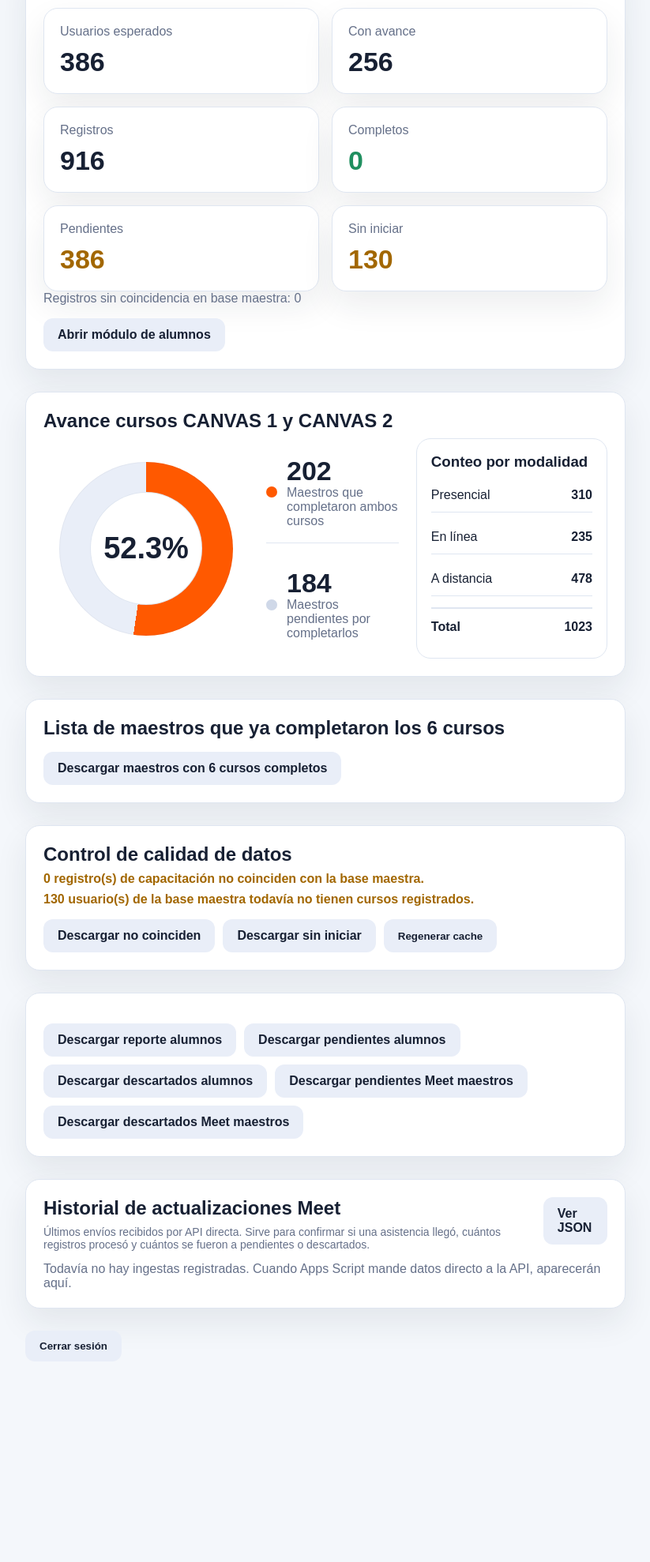
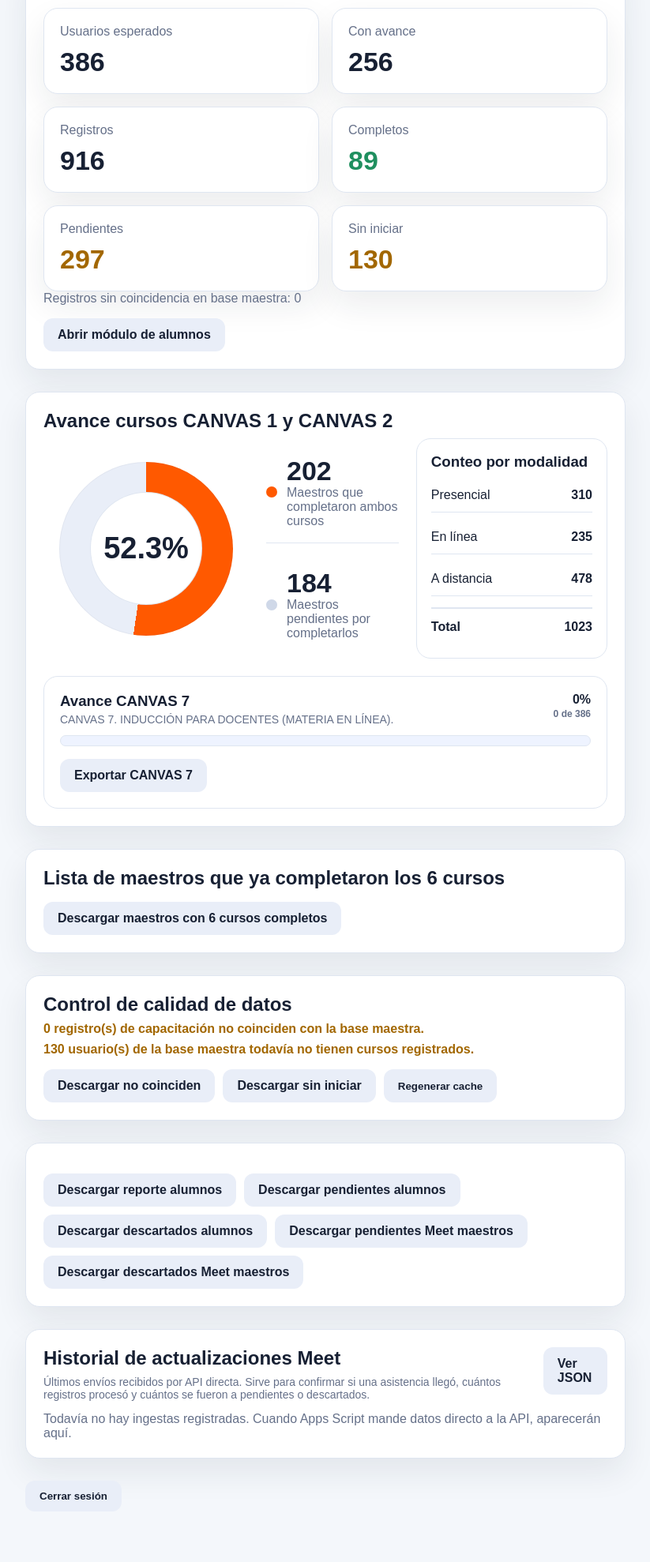
Before and after one commit to renauds25/reporte-canvas, a Flask app: page /admin/panel in a window 1280 px wide. Shown: the part 254-2232 px from the top of the page at 79% size, without its empty margins (228-1051 px from the left). Before the commit the page ends 1963 px from the top, so only its background shows below. Run offline with Flask 3, Linux system fonts and the light colour scheme; the visitor is signed in with stand-in values (Sample User, id 1); parts of the project's set-up code (start-up, migrations or seed data) failed here and were passed over.

Commit message:
Actualización canvas 7

```diff
--- a/app.py
+++ b/app.py
@@ -1974,7 +1974,12 @@ def build_report_for_tipo(tipo: str) -> dict[str, Any]:
             es_reporte_alumnos=True,
         )
 
-    return build_report(rows, users)
+    return build_report(
+        rows,
+        users,
+        cursos_requeridos=6,
+        cursos_para_completitud=CURSOS_OFICIALES[:6],
+    )
 
 
 def get_report_payload(
@@ -2321,10 +2326,13 @@ def build_report(
     cursos_requeridos: int | None = None,
     ultima_actualizacion_path: Path = CAPACITACIONES_PATH,
     es_reporte_alumnos: bool = False,
+    cursos_para_completitud: list[str] | None = None,
 ) -> dict[str, Any]:
     cursos_oficiales = cursos_oficiales or CURSOS_OFICIALES
     modalidades = modalidades or MODALIDADES
     cursos_requeridos = cursos_requeridos or len(cursos_oficiales)
+    cursos_para_completitud = cursos_para_completitud or cursos_oficiales[:cursos_requeridos]
+    cursos_completitud_norm = {norm(curso) for curso in cursos_para_completitud if norm(curso)}
 
     by_id, by_email, by_name = build_user_indexes(users)
 
@@ -2447,9 +2455,11 @@ def build_report(
     personas_lista = []
     for persona in personas.values():
         cursos_unicos = {curso["curso"] for curso in persona["cursos"]}
-        persona["total_cursos"] = len(cursos_unicos)
-        persona["completo"] = len(cursos_unicos) >= cursos_requeridos
-        persona["pendientes"] = max(0, cursos_requeridos - len(cursos_unicos))
+        cursos_unicos_norm = {norm(curso) for curso in cursos_unicos if norm(curso)}
+        cursos_completitud_cubiertos = cursos_completitud_norm.intersection(cursos_unicos_norm)
+        persona["total_cursos"] = len(cursos_completitud_cubiertos)
+        persona["completo"] = bool(cursos_completitud_norm) and cursos_completitud_norm.issubset(cursos_unicos_norm)
+        persona["pendientes"] = max(0, len(cursos_completitud_norm) - len(cursos_completitud_cubiertos))
         if es_reporte_alumnos:
             if persona["completo"] and persona.get("tiene_capacitacion_nueva"):
                 persona["tipo_cumplimiento"] = "nuevo"
@@ -2853,6 +2863,78 @@ def download_maestros_completos():
     return make_csv_response("maestros_6_cursos_completos.csv", maestros_completos, headers)
 
 
+@app.get("/admin/download/maestros/canvas7")
+@report_login_required
+@login_required
+def download_maestros_canvas7():
+    rows, users = read_report_data("maestro")
+    reporte = build_report_for_tipo("maestro")
+
+    curso_canvas7 = next(
+        (curso for curso in reporte.get("cursos_oficiales", []) if clean(curso).startswith("CANVAS 7")),
+        "CANVAS 7. INDUCCIÓN PARA DOCENTES (MATERIA EN LÍNEA).",
+    )
+    curso_canvas7_norm = norm(curso_canvas7)
+
+    personas_por_id = {
+        clean(persona.get("id")): persona
+        for persona in reporte.get("personas", [])
+        if clean(persona.get("id"))
+    }
+    personas_por_correo = {
+        normalize_email(persona.get("correo")): persona
+        for persona in reporte.get("personas", [])
+        if normalize_email(persona.get("correo"))
+    }
+
+    salida = []
+    usuarios_base = users or reporte.get("usuarios_lista", [])
+
+    for usuario in usuarios_base:
+        usuario_id = clean(usuario.get("id"))
+        usuario_correo = normalize_email(usuario.get("correo"))
+        persona = personas_por_id.get(usuario_id) or personas_por_correo.get(usuario_correo)
+
+        registro_canvas7 = None
+        if persona:
+            for curso in persona.get("cursos", []):
+                if norm(curso.get("curso")) == curso_canvas7_norm:
+                    if not registro_canvas7 or parse_date(curso.get("fecha_actualizacion", "")) > parse_date(registro_canvas7.get("fecha_actualizacion", "")):
+                        registro_canvas7 = curso
+
+        completado = bool(registro_canvas7)
+        salida.append({
+            "id": usuario_id,
+            "nombre": clean(usuario.get("nombre")) or (clean(persona.get("nombre")) if persona else ""),
+            "correo": usuario_correo or (normalize_email(persona.get("correo")) if persona else ""),
+            "carrera": clean(usuario.get("carrera")) or (clean(persona.get("carrera")) if persona else ""),
+            "division": clean(usuario.get("division")) or (clean(persona.get("division")) if persona else ""),
+            "curso": curso_canvas7,
+            "estado": "Completo" if completado else "Pendiente",
+            "fecha_actualizacion": registro_canvas7.get("fecha_actualizacion", "") if registro_canvas7 else "",
+            "modalidad": registro_canvas7.get("modalidad", "") if registro_canvas7 else "",
+            "origen": registro_canvas7.get("origen", "") if registro_canvas7 else "",
+            "observacion": registro_canvas7.get("observacion", "") if registro_canvas7 else "",
+        })
+
+    salida.sort(key=lambda item: (item["estado"] != "Completo", norm(item.get("nombre", ""))))
+
+    headers = [
+        "id",
+        "nombre",
+        "correo",
+        "carrera",
+        "division",
+        "curso",
+        "estado",
+        "fecha_actualizacion",
+        "modalidad",
+        "origen",
+        "observacion",
+    ]
+    return make_csv_response("maestros_canvas7.csv", salida, headers)
+
+
 @app.get("/admin/download/alumnos/pendientes")
 @report_login_required
 @login_required
--- a/static/css/styles.css
+++ b/static/css/styles.css
@@ -1028,6 +1028,36 @@ code {
     margin-bottom: 10px;
 }
 
+.admin-course7-card {
+    margin-top: 22px;
+    border: 1px solid var(--line);
+    border-radius: 18px;
+    padding: 20px;
+    background: #ffffff;
+}
+
+.admin-course7-header {
+    display: flex;
+    justify-content: space-between;
+    align-items: flex-start;
+    gap: 18px;
+    margin-bottom: 12px;
+}
+
+.admin-course7-header h3 {
+    margin-bottom: 4px;
+}
+
+.admin-course7-metric {
+    text-align: right;
+    min-width: 110px;
+}
+
+.admin-course7-track {
+    width: 100%;
+    height: 14px;
+}
+
 .selected-course-table .col-carrera,
 .selected-course-table td.col-carrera,
 .selected-course-table th.col-carrera {
@@ -1093,6 +1123,14 @@ code {
     .admin-dashboard-grid,
     .admin-pie-layout {
         grid-template-columns: 1fr;
+    }
+
+    .admin-course7-header {
+        flex-direction: column;
+    }
+
+    .admin-course7-metric {
+        text-align: left;
     }
 }
 
--- a/templates/admin.html
+++ b/templates/admin.html
@@ -107,6 +107,34 @@
                                 <strong>{{ total_modalidades }}</strong>
                             </div>
                         </div>
+                    </div>
+                </div>
+
+                {% set canvas7 = namespace(curso='CANVAS 7. INDUCCIÓN PARA DOCENTES (MATERIA EN LÍNEA).', completados=0) %}
+                {% for curso, total in reporte.conteo_por_curso.items() %}
+                    {% if curso.startswith('CANVAS 7') %}
+                        {% set canvas7.curso = curso %}
+                        {% set canvas7.completados = total %}
+                    {% endif %}
+                {% endfor %}
+                {% set total_canvas7 = reporte.total_usuarios_esperados or reporte.total_personas %}
+                {% set porcentaje_canvas7 = (canvas7.completados / total_canvas7 * 100) if total_canvas7 else 0 %}
+                <div class="admin-course7-card">
+                    <div class="admin-course7-header">
+                        <div>
+                            <h3>Avance CANVAS 7</h3>
+                            <p id="adminCanvas7Nombre" class="muted small-note">{{ canvas7.curso }}</p>
+                        </div>
+                        <div class="metric-column admin-course7-metric">
+                            <strong id="adminCanvas7Porcentaje" class="metric-value">{{ '%.0f'|format(porcentaje_canvas7) }}%</strong>
+                            <small><span id="adminCanvas7Completados">{{ canvas7.completados }}</span> de <span id="adminCanvas7Total">{{ total_canvas7 }}</span></small>
+                        </div>
+                    </div>
+                    <div class="progress-track admin-course7-track" aria-label="CANVAS 7: {{ '%.0f'|format(porcentaje_canvas7) }}%">
+                        <div id="adminCanvas7Fill" class="progress-fill" style="width: {{ [porcentaje_canvas7, 100] | min }}%"></div>
+                    </div>
+                    <div class="actions admin-course7-actions">
+                        <a class="btn secondary" href="/admin/download/maestros/canvas7">Exportar CANVAS 7</a>
                     </div>
                 </div>
             </section>
@@ -275,6 +303,35 @@
                 </div>`;
         }
 
+        function renderAdminCanvas7(reporte) {
+            const cursos = reporte.cursos_oficiales || [];
+            const cursoCanvas7 = cursos.find((curso) => {
+                const cursoNorm = String(curso || "")
+                    .toLowerCase()
+                    .normalize("NFD")
+                    .replace(/[\u0300-\u036f]/g, "");
+                return cursoNorm.startsWith("canvas 7") || cursoNorm.includes("induccion para docentes");
+            }) || "CANVAS 7. INDUCCIÓN PARA DOCENTES (MATERIA EN LÍNEA).";
+
+            const total = Number(reporte.total_usuarios_esperados || reporte.total_personas || 0);
+            const completados = Number((reporte.conteo_por_curso || {})[cursoCanvas7] || 0);
+            const porcentaje = total ? Math.min((completados / total) * 100, 100) : 0;
+
+            const nombre = document.querySelector("#adminCanvas7Nombre");
+            const porcentajeNode = document.querySelector("#adminCanvas7Porcentaje");
+            const completadosNode = document.querySelector("#adminCanvas7Completados");
+            const totalNode = document.querySelector("#adminCanvas7Total");
+            const fill = document.querySelector("#adminCanvas7Fill");
+            const track = document.querySelector(".admin-course7-track");
+
+            if (nombre) nombre.textContent = cursoCanvas7;
+            if (porcentajeNode) porcentajeNode.textContent = `${porcentaje.toFixed(0)}%`;
+            if (completadosNode) completadosNode.textContent = adminFormatNumber(completados);
+            if (totalNode) totalNode.textContent = adminFormatNumber(total);
+            if (fill) fill.style.width = `${porcentaje}%`;
+            if (track) track.setAttribute("aria-label", `CANVAS 7: ${porcentaje.toFixed(0)}%`);
+        }
+
         function updateAdminDashboard(reporte) {
             setAdminText("#adminTotalPersonas", reporte.total_personas);
             setAdminText("#adminPersonasConAvance", reporte.personas_con_avance);
@@ -300,6 +357,7 @@
             setAdminText("#adminPieCompletados", completadosCanvas12);
             setAdminText("#adminPiePendientes", pendientesCanvas12);
             renderAdminModalidades(reporte);
+            renderAdminCanvas7(reporte);
         }
 
         async function handleAdminUpload(form) {
```
Also changed, not shown: static/js/app.js (+35 -11 lines).
